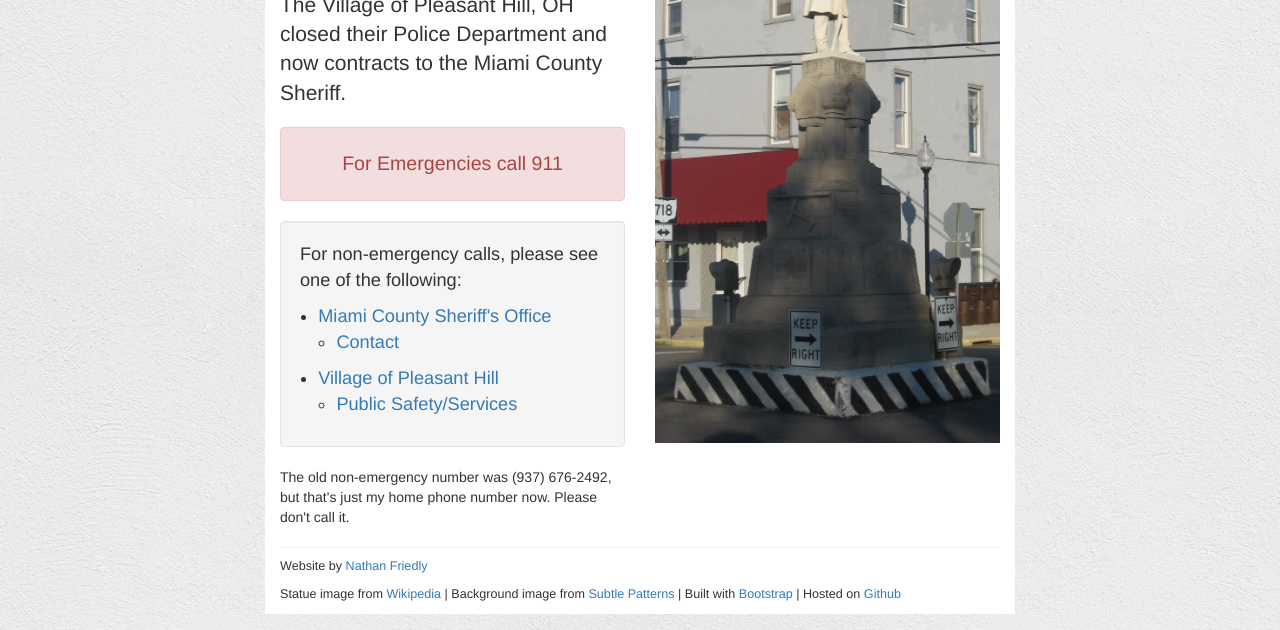
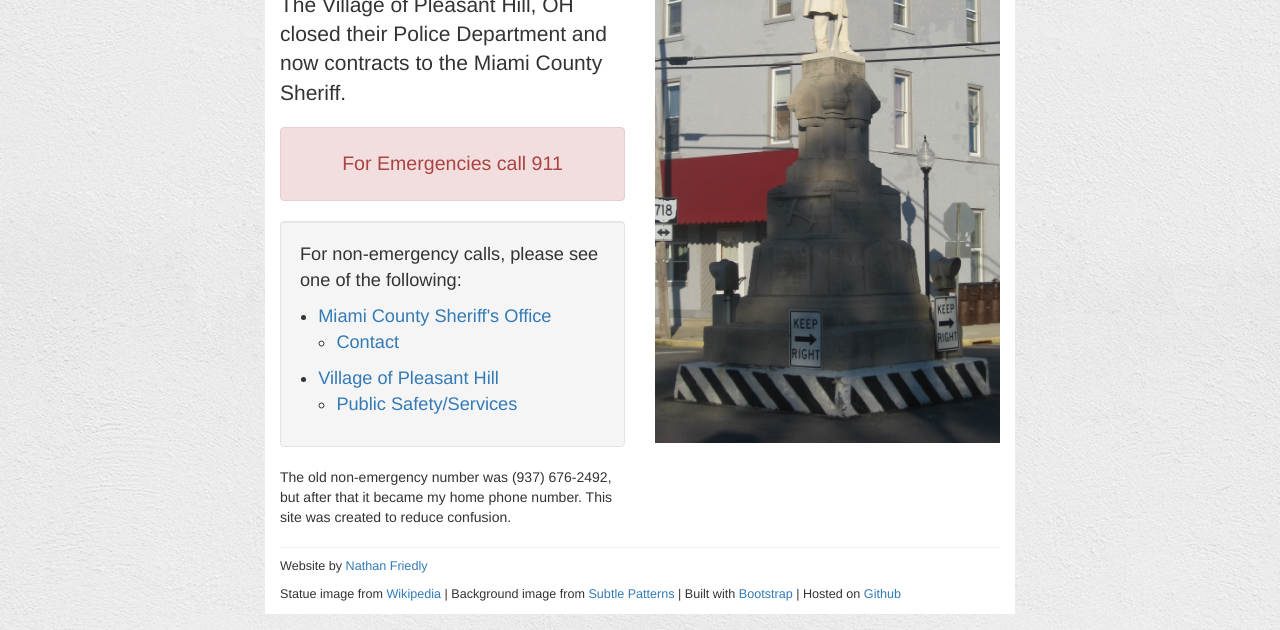
Before and after one commit to nfriedly/pleasant-hill-ohio-police-department, a plain HTML site: page index.htm in a window 1280 px wide. Shown: the part 170-800 px from the top of the page. Drawn offline with nearby package versions, Linux system fonts and the light colour scheme.

Commit message:
Update index.htm

```diff
--- a/index.htm
+++ b/index.htm
@@ -84,7 +84,7 @@
             </div>
 
 
-            <p>The old non-emergency number was (937) 676-2492, but that's just my home phone number now. Please don't call it.</pc>
+            <p>The old non-emergency number was (937) 676-2492, but after that it became my home phone number. This site was created to reduce confusion.</pc>
 
 
         </div>
```
